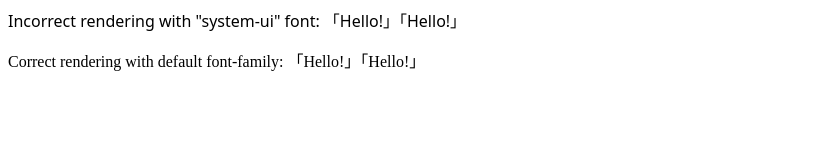
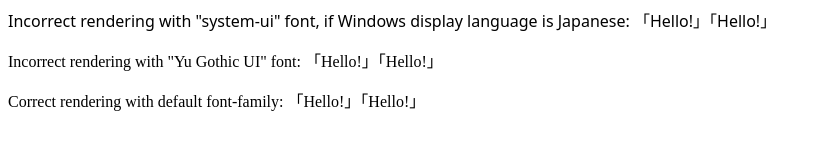
Before and after one commit to sethbrenith/sethbrenith.github.io, a plain HTML site: page letter-spacing-bug.html in a window 1280 px wide. Shown: the whole page, without its empty margins (0-821 px from the left). Drawn offline with Linux system fonts and the light colour scheme.

Commit message:
Update letter-spacing-bug.html

```diff
--- a/letter-spacing-bug.html
+++ b/letter-spacing-bug.html
@@ -1,4 +1,5 @@
 <body>
-<p style="font-family:system-ui">Incorrect rendering with "system-ui" font: 「Hello!」「Hello!」</p>
+<p style="font-family:system-ui">Incorrect rendering with "system-ui" font, if Windows display language is Japanese: 「Hello!」「Hello!」</p>
+<p style="font-family:'Yu Gothic UI'">Incorrect rendering with "Yu Gothic UI" font: 「Hello!」「Hello!」</p>
 <p>Correct rendering with default font-family: 「Hello!」「Hello!」</p>
 </body>
```
